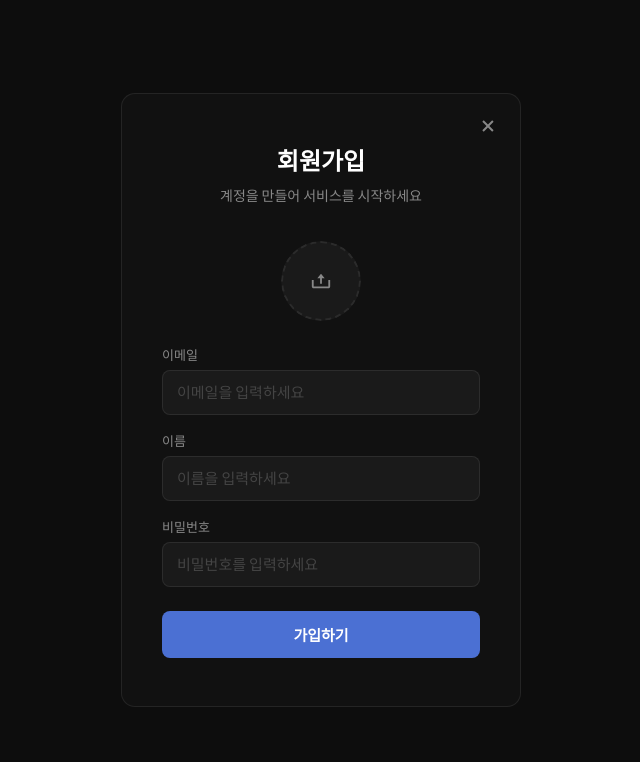
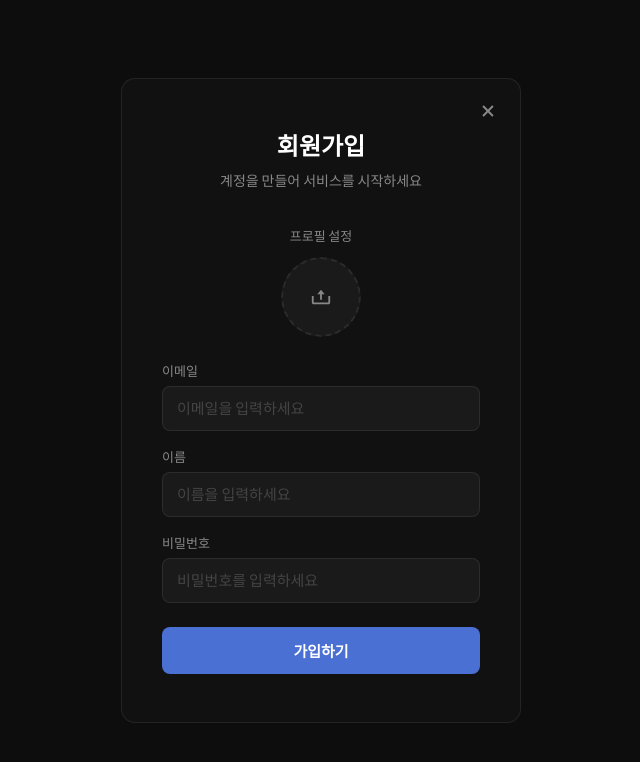
Before and after one commit to sele906/beluo-frontend, a React (Vite) app: page /join in a window 1280 px wide. Shown: the top 762 px of the page, without its empty margins (319-959 px from the left). Built offline with nearby package versions, Linux system fonts and the light colour scheme; no server answers.

Commit message:
회원가입 오류 수정

```diff
--- a/src/api/chatApi.js
+++ b/src/api/chatApi.js
@@ -106,7 +106,7 @@ export async function getCharacterSummaryDetail(id) {
 
 export async function createCharacter(formData) {
   const res = await api.post("/character/create", formData, {
-    headers: { "Content-Type": "multipart/form-data" },
+    headers: { "Content-Type": undefined },
   });
   return res.data;
 }
@@ -142,7 +142,9 @@ export async function join(user, file) {
   const formData = new FormData();
   formData.append("user", new Blob([JSON.stringify(user)], { type: "application/json" }));
   if (file) formData.append("file", file);
-  const res = await api.post("/auth/join", formData);
+  const res = await api.post("/auth/join", formData, {
+    headers: { "Content-Type": undefined },
+  });
   return res.data;
 }
 
--- a/src/components/chat/MessageItem.jsx
+++ b/src/components/chat/MessageItem.jsx
@@ -57,7 +57,7 @@ function MessageItem({ message: m, info, canEdit, isEditing, editValue, onEditCh
           {/* 유저: 버튼이 말풍선 왼쪽 / AI: 버튼이 말풍선 오른쪽 */}
           {isUser && canEdit && <button className={classes.editBtn} onClick={onEditStart}><BiPencil /></button>}
           <div ref={bubbleRef} className={`${classes.bubble} ${isUser ? classes.bubbleUser : classes.bubbleAi}`}>
-            {renderWithItalics(m.content, classes.italic)}
+            {renderWithItalics(m.content, isUser ? undefined : classes.italic)}
           </div>
           {!isUser && canEdit && <button className={classes.editBtn} onClick={onEditStart}><BiPencil /></button>}
         </div>
--- a/src/pages/auth/Join.jsx
+++ b/src/pages/auth/Join.jsx
@@ -56,6 +56,7 @@ function Join() {
                 <p className={classes.subtitle}>계정을 만들어 서비스를 시작하세요</p>
 
                 {/* 프로필 이미지 */}
+                <p className={classes.profileLabel}>프로필 설정</p>
                 <div className={classes.avatarWrap}>
                     <div
                         className={`${classes.avatarClickable} ${dragging ? classes.dragging : ""}`}
@@ -72,7 +73,6 @@ function Join() {
                             </div>
                         )}
                         <div className={classes.avatarOverlay}>
-                            <BiUpload size={18} />
                             <span>변경</span>
                         </div>
                     </div>
--- a/src/pages/auth/Join.module.css
+++ b/src/pages/auth/Join.module.css
@@ -51,6 +51,15 @@
     font-size: 14px;
     text-align: center;
     margin: 0 0 36px 0;
+}
+
+/* ── 프로필 라벨 ── */
+.profileLabel {
+    text-align: center;
+    font-size: 13px;
+    font-weight: 500;
+    color: var(--text-muted);
+    margin-bottom: 12px;
 }
 
 /* ── 아바타 ── */
--- a/src/pages/chat/ChatRoom.jsx
+++ b/src/pages/chat/ChatRoom.jsx
@@ -76,6 +76,10 @@ function ChatRoom() {
     ro.observe(el);
     return () => ro.disconnect();
   }, [messages]);
+
+  useEffect(() => {
+    if (isLoading) setSliderWidth(undefined);
+  }, [isLoading]);
 
   // ── 파생값 ───────────────────────────────────────────────
   const hasPendingReply = isLoading || isTyping || replies.length > 0;
```
